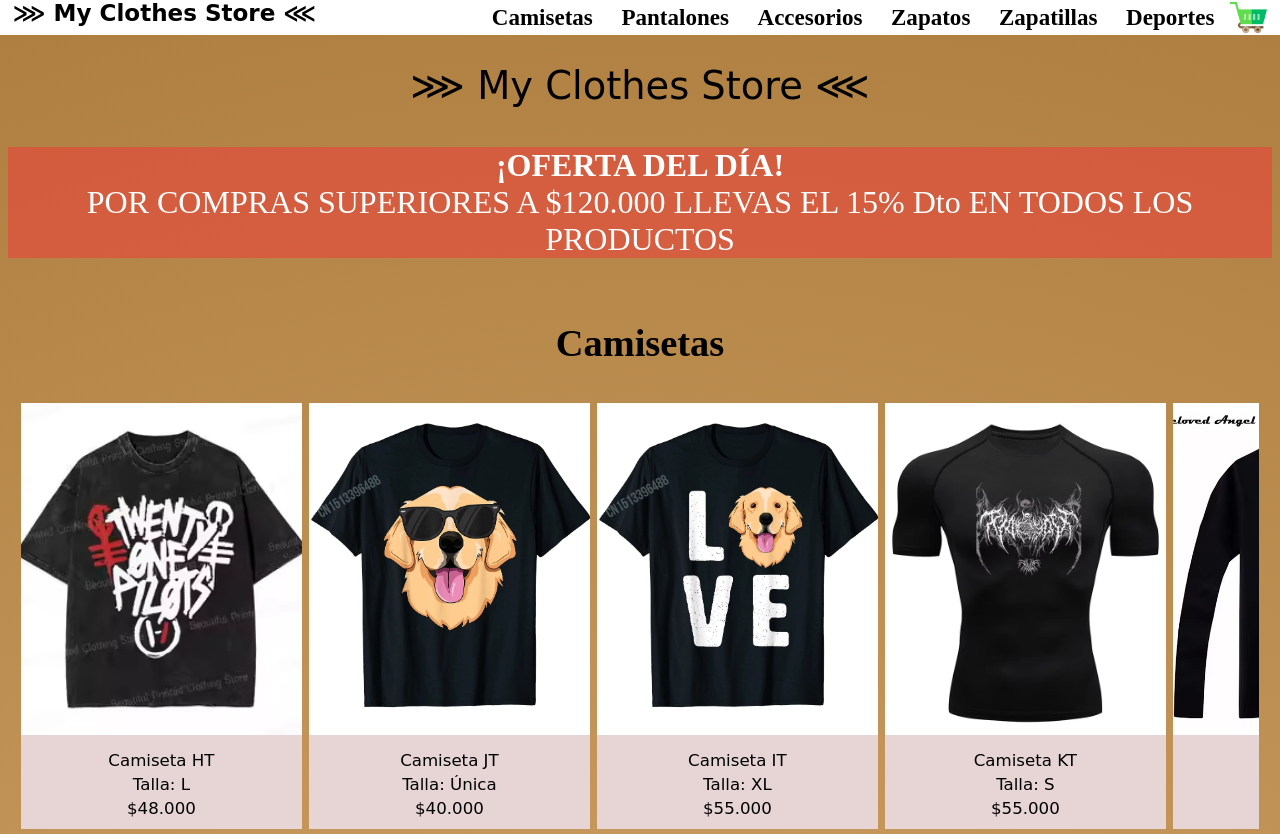
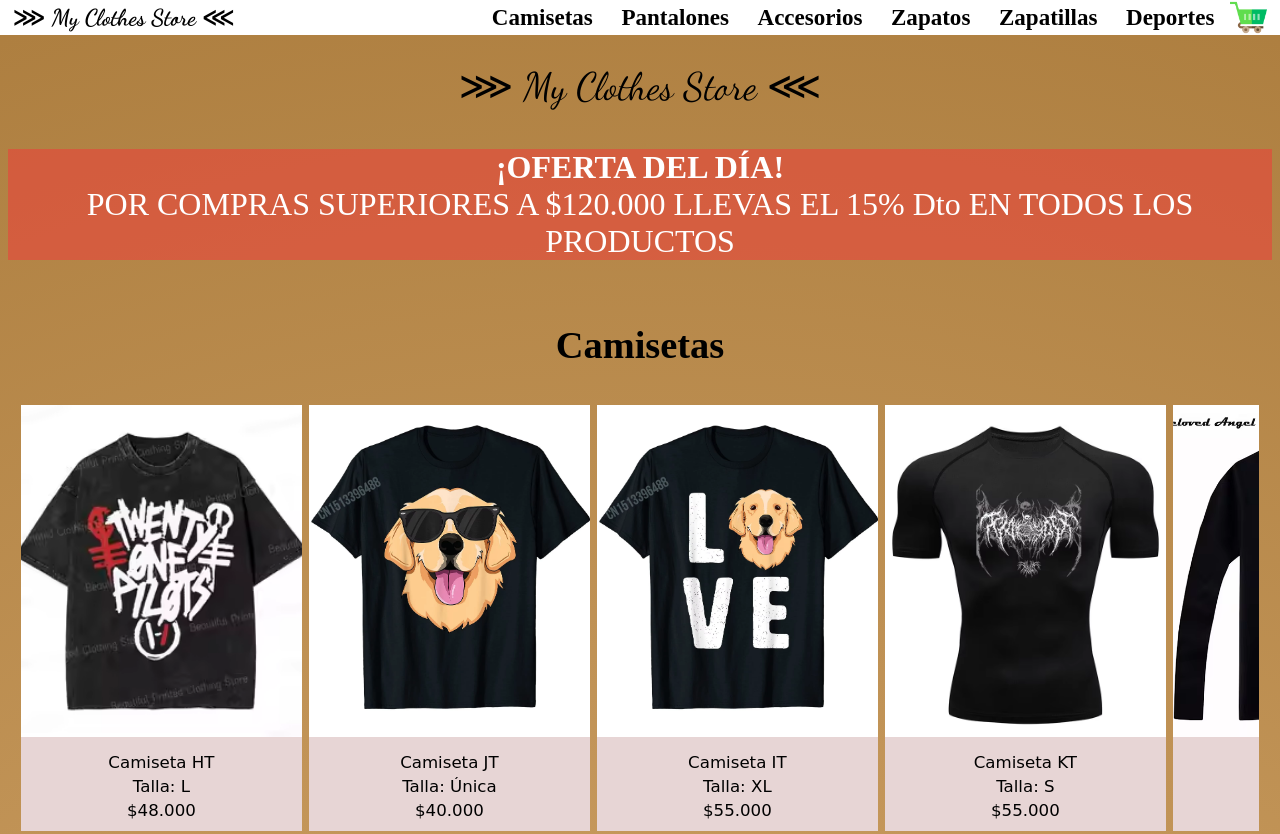
Before and after one commit to OscarAndd/TiendaDeRopa, a plain HTML site: page index.html in a window 1280 px wide. Shown: the top 834 px of the page. Drawn offline with Linux system fonts and the light colour scheme.

Commit message:
Cambio de fuentes a nombre de la empres por una fuente de google

```diff
--- a/estilos/estilos.css
+++ b/estilos/estilos.css
@@ -13,8 +13,9 @@ body {
 .logo {
     font-size: 3vw;
     text-align: center;
-    font-family: cursive;
+    font-family: 'Dancing Script', cursive;
     margin-top: 5%;
+    font-weight: 50;
 }
 
 .menu {
@@ -250,8 +251,9 @@ aside {
 
 .h11 {
     text-align: center;
-    font-family: cursive;
     font-size: 4vw;
+    font-family: 'Dancing Script', cursive;
+    font-weight: 50;
     padding-top: 2%;
 }
 
--- a/index.html
+++ b/index.html
@@ -5,6 +5,8 @@
     <meta charset="UTF-8">
     <meta name="viewport" content="width=device-width, initial-scale=1.0">
     <link rel="stylesheet" href="estilos/estilos.css">
+    <link rel="stylesheet" href="https://fonts.googleapis.com/css2?family=Dancing+Script:wght@400;700&display=swap">
+
     <title>My Clothes Store</title>
 </head>
 <body>
@@ -46,7 +48,7 @@
             &Gg; My Clothes Store &Ll;
         </p>
         <nav class="menu">
-            <a href="#inicio">&Gg; My Clothes Store &Ll;</a>
+            <a href="#inicio" style="font-family: 'Dancing Script', cursive; font-weight: 900; align-content: center;">&Gg; My Clothes Store &Ll;</a>
             <a href="#camisetas">Camisetas</a>
             <a href="#pantalones">Pantalones</a>
             <a href="#accesorios">Accesorios</a>
```
